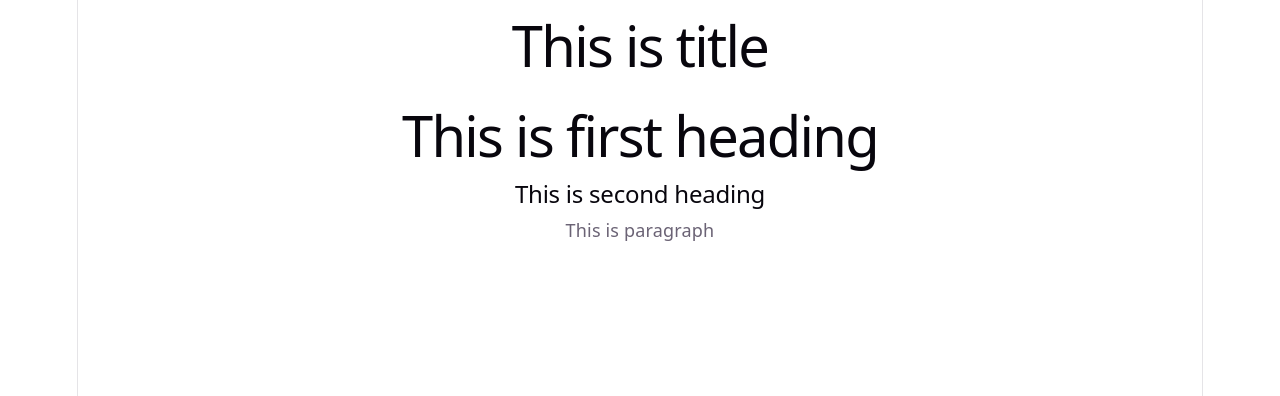
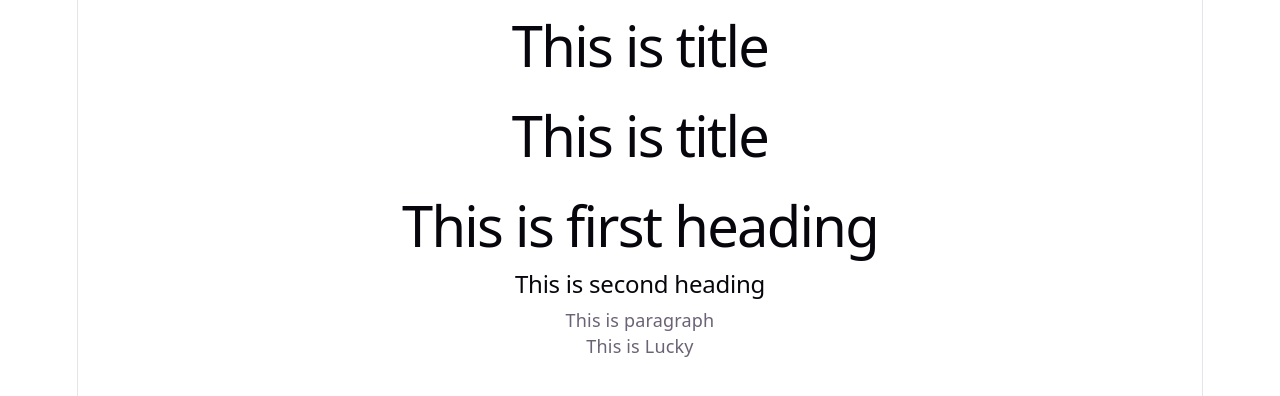
Before and after one commit to Emozatic/React, a React (Vite) app in the folder basic-react-app/: page / in a window 1280 px wide. Shown: the top 396 px of the page. Built offline with nearby package versions, Linux system fonts and the light colour scheme.

Commit message:
JSX with curly braces

```diff
--- a/basic-react-app/src/App.jsx
+++ b/basic-react-app/src/App.jsx
@@ -7,14 +7,17 @@ import Title from "./Title";
 //   )
 // }
 
+let name="Lucky";
 function App() {
   return (
     //<div className='mainBox'>
     <>
       <Title/>
+      <Title/>
       <h1>This is first heading</h1>
       <h2>This is second heading</h2>
       <p>This is paragraph</p>
+      <p>This is {name}</p>
     </>
   )
 }
```
Also changed, not shown: 1 other file (tests, documents, lock files or other folders).
